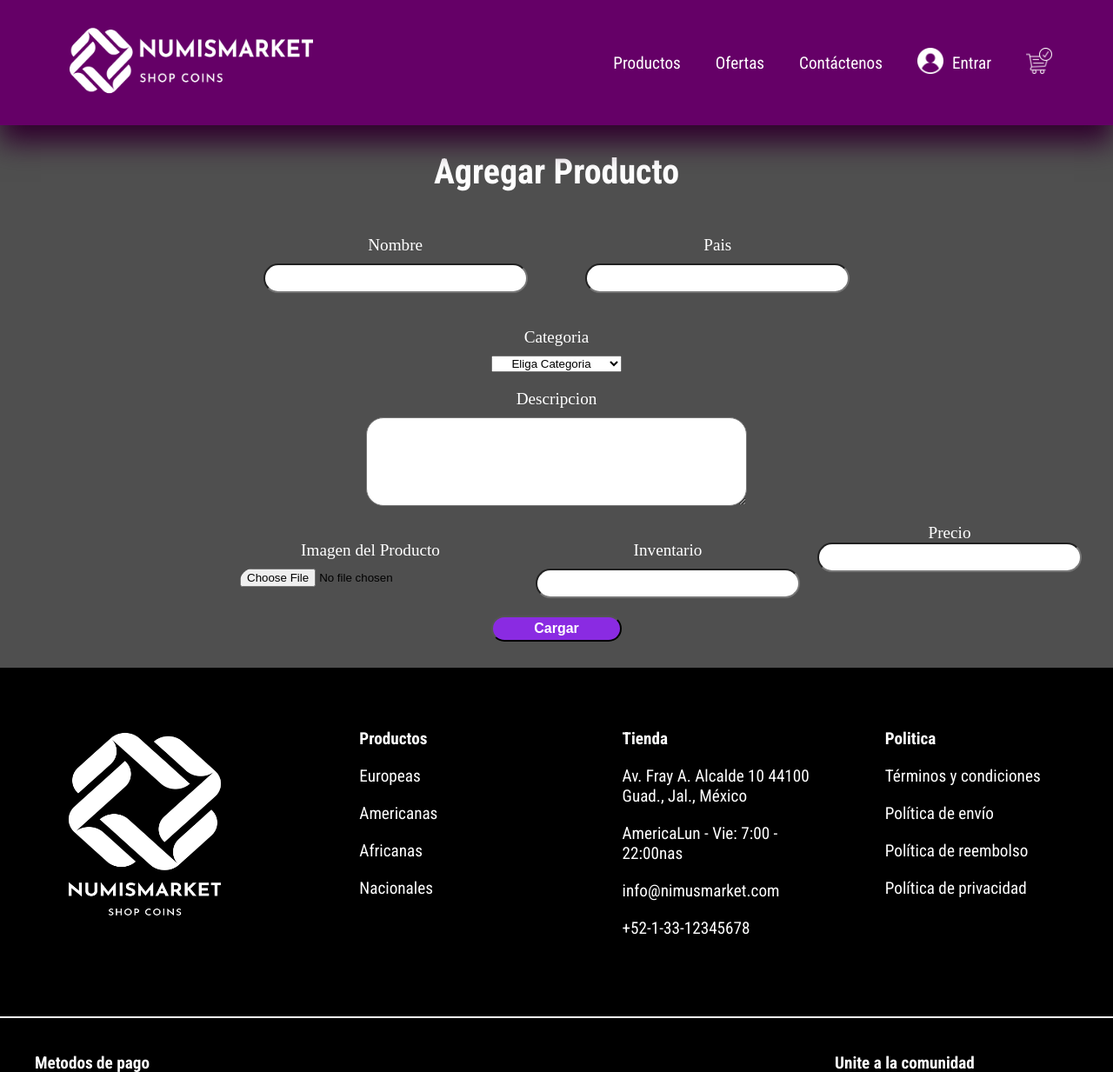
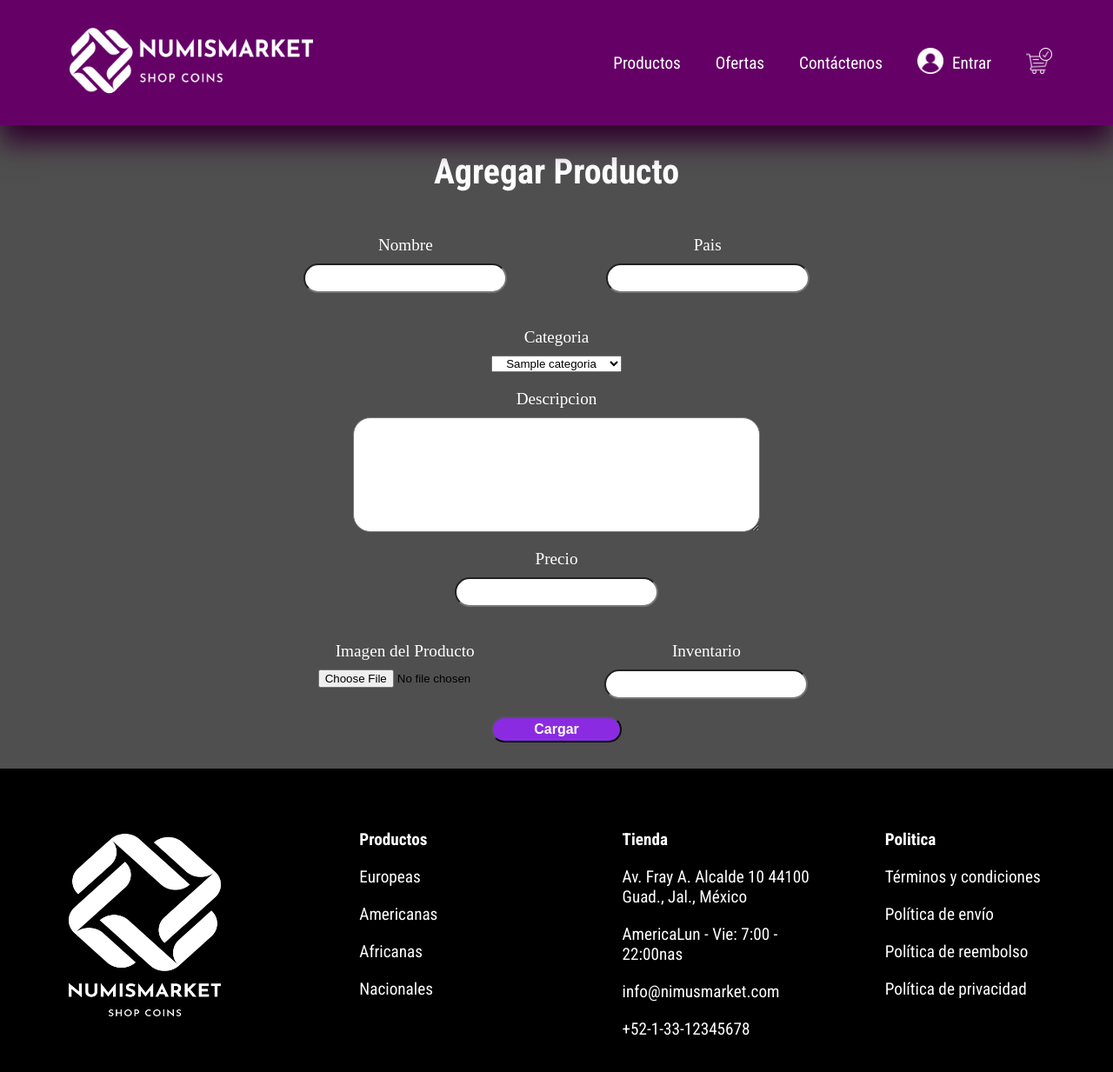
Before and after one commit to AlejandroRibera1987/NimusMarket, a PHP site: page /admin/agregar/agregar.php in a window 1280 px wide. Shown: the top 1233 px of the page at 87% size. Run offline with PHP 8.4, Linux system fonts and the light colour scheme; tables that the repository leaves empty hold one stand-in row (values such as "Sample post").

Commit message:
Actualizacion Agregar Categoria y Productos

```diff
--- a/admin/agregar/agregar.php
+++ b/admin/agregar/agregar.php
@@ -10,8 +10,6 @@ if($conection != NULL) {
     $descripcion;
     $stock;
     $precio;
-
-
 
 
     if(isset($_GET['nombre']) || isset($_GET['pais']) || isset($_GET['categoria']) || isset($_GET['descripcion']) || isset($_GET['stock']) || isset($_GET['precio'])){
@@ -34,7 +32,7 @@ if($conection != NULL) {
 
         //Guardo los datos
 
-        $consulta = "INSERT INTO `productos`(`nombre_producto`, `descripcion_producto`, `pais`, `precio`, `stock`, `img_producto`) VALUES ('$nombre','$descripcion','$pais','$precio','$stock')";
+        $consulta = "INSERT INTO `productos`(`nombre_producto`, `descripcion_producto`, `pais`, `precio`, `stock`) VALUES ('$nombre','$descripcion','$pais','$precio','$stock')";
 
         //Ejecutamos la Consulta
 
@@ -60,16 +58,23 @@ if($conection != NULL) {
                 </div>
                     <div class="categoria_form">
                         <label for="categoria">Categoria</label>
+
                         <select name="categoria" id="categoria">
-                            <option value="">Eliga Categoria</option>
-                            <option value="oro">Oro</option>
-                            <option value="plata">Plata</option>
-                            <option value="bronce">Bronce</option>
+                        <?php
+                            $consulta_categoria = mysqli_query($conection,"SELECT * FROM categorias");
+                            while($seccion = mysqli_fetch_array($consulta_categoria)){
+                        ?>
+                            <option value="<?php echo $seccion['id_categoria'];?>"><?php echo $seccion['nombre_categoria'];?></option>
+                        <?php } ?>
                         </select>
                     </div>
                     <div class="descripcion_form">
                         <label for="descripcion">Descripcion</label>
                         <textarea name="descripcion" id="descripcion"></textarea>
+                    </div>
+                    <div class="precio_form">
+                        <label for="precio">Precio</label>
+                        <input type="number" id="precio" name="precio">
                     </div>
                 <div class="form_1">
                     <div class="img_form">
@@ -79,10 +84,6 @@ if($conection != NULL) {
                     <div class="stock_form">
                         <label for="stock">Inventario</label>
                         <input type="number" id="stock" name="stock">
-                    </div>
-                    <div class="precio_form">
-                        <label for="precio">Precio</label>
-                        <input type="number" id="precio" name="precio">
                     </div>
                 </div>
 
--- a/css/styleAdmin.css
+++ b/css/styleAdmin.css
@@ -88,7 +88,8 @@
 .agregar_producto form input {
     border-radius: 20px;
     height: 30px;
-    width: 300px;
+    width: 200px;
+    padding: 0px 15px;
 }
 
 .form_1 {
@@ -97,10 +98,20 @@
     justify-content: space-evenly;
 }
 
-.nombre_form, .pais_form, .categoria_form, .descripcion_form, .img_form, .stock_form {
+.nombre_form,
+.pais_form,
+.categoria_form,
+.descripcion_form,
+.img_form,
+.stock_form,
+.precio_form {
     display: flex;
     flex-direction: column;
     margin: 20px;
+}
+
+.precio_form {
+    align-items: center ;
 }
 
 .categoria_form select {
@@ -114,9 +125,7 @@
     height: 100px;
     margin: auto;
     border-radius: 20px;
-}
-
-.agregar_producto form .btn_form {
+    padding: 15px 15px;
 }
 
 .agregar_producto form .btn_form input {
```
Also changed, not shown: admin/index.php (+21 -8 lines).
